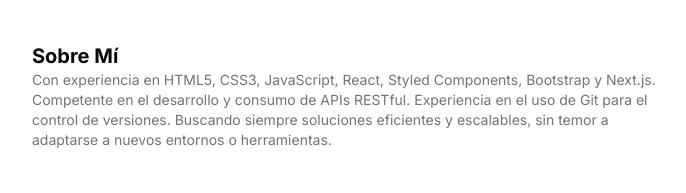
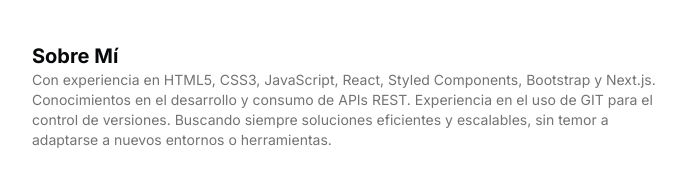
Before and after one commit to Benit0Trdlla/Portfolio, a Next.js app: page / in a window 1280 px wide. Shown: the part 298-491 px from the top of the page, without its empty margins (296-982 px from the left). Built offline with nearby package versions, Linux system fonts and the light colour scheme.

Commit message:
Update resume.tsx

```diff
--- a/src/data/resume.tsx
+++ b/src/data/resume.tsx
@@ -10,7 +10,7 @@
   description:
     "Desarrollador Frontend enfocado en crear interfaces modernas, eficientes y de alto rendimiento, utilizando mi conocimiento y mejores prácticas.",
   summary:
-    "Con experiencia en HTML5, CSS3, JavaScript, React, Styled Components, Bootstrap y Next.js. Competente en el desarrollo y consumo de APIs RESTful. Experiencia en el uso de Git para el control de versiones. Buscando siempre soluciones eficientes y escalables, sin temor a adaptarse a nuevos entornos o herramientas.",
+    "Con experiencia en HTML5, CSS3, JavaScript, React, Styled Components, Bootstrap y Next.js. Conocimientos en el desarrollo y consumo de APIs REST. Experiencia en el uso de GIT para el control de versiones. Buscando siempre soluciones eficientes y escalables, sin temor a adaptarse a nuevos entornos o herramientas.",
   avatarUrl: "/me.png",
   skills: [
     "React",
```
